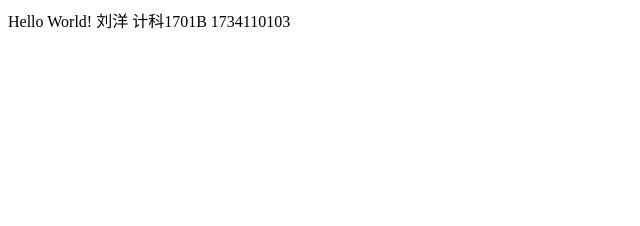
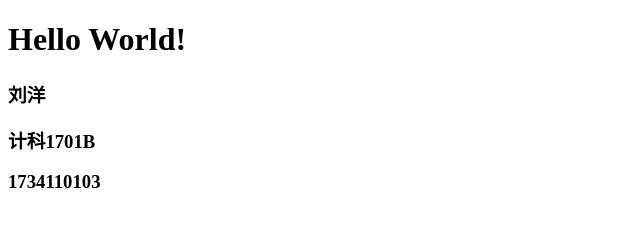
Before and after one commit to ly980923/lianxi, a plain HTML site: page index.html in a window 1280 px wide. Shown: the whole page, without its empty margins (0-640 px from the left). Drawn offline with Linux system fonts and the light colour scheme.

Commit message:
hello world

```diff
--- a/index.html
+++ b/index.html
@@ -7,9 +7,9 @@
     <title>首页</title>
 </head>
 <body>
-    Hello World!
-    刘洋
-    计科1701B
-    1734110103
+    <h1>Hello World!</h1>
+    <h3>刘洋</h3>
+    <h3>计科1701B</h3>
+    <h3>1734110103</h3>
 </body>
 </html>
```
